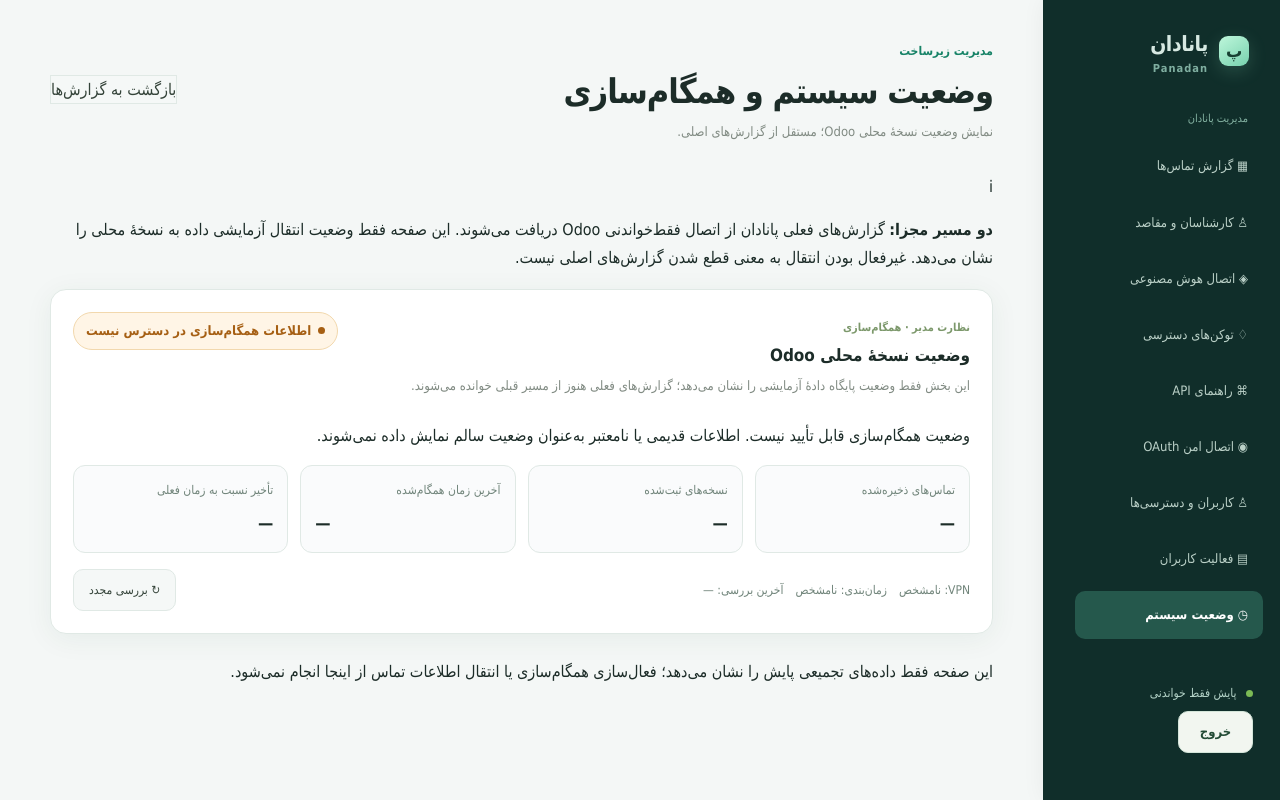
After one commit to aliinreallife/panadan, a FastAPI app: template templates/system.html in a window 1280 px wide. The commit adds this page. Run offline with FastAPI, Linux system fonts and the light colour scheme; the template is opened without the code that fills it, so the values that code supplies are empty; parts of the project's set-up code (start-up, migrations or seed data) failed here and were passed over; some libraries are stand-ins or nearby versions.

Commit message:
ui: move Odoo mirror telemetry into a dedicated admin status screen

```diff
--- a/server/main.py
+++ b/server/main.py
@@ -334,6 +334,15 @@ def dashboard(request: Request):
         'abilities':{cap:has_capability(session,cap) for cap in CAPABILITIES},
         'selected_operator':None, 'operator_title':None, 'operator_meta':{},
     })
+
+
+@app.get('/dashboard/system', response_class=HTMLResponse, include_in_schema=False)
+def system_health_page(request: Request, session: dict = Depends(current_session)):
+    """Admin-only monitoring UI; no source database access on page render."""
+    admin_only(session)
+    return templates.TemplateResponse(request, 'system.html', {
+        'session': session, 'csrf': session['csrf'],
+    }, headers={'Cache-Control': 'no-store'})
 
 
 @app.get('/dashboard/mirror-health', include_in_schema=False)
--- a/static/mirror-health.js
+++ b/static/mirror-health.js
@@ -33,14 +33,30 @@
     service_failed: ['خطا در همگام‌سازی', 'warning'],
     disk_low: ['فضای ذخیره‌سازی کم است', 'warning'],
     unavailable: ['اطلاعات همگام‌سازی در دسترس نیست', 'warning'],
-    not_configured: ['نمایش وضعیت هنوز متصل نشده', 'muted'],
+    not_configured: ['همگام‌سازی محلی تنظیم نشده', 'muted'],
   };
   let busy = false;
   const show = data => {
     const [label, state] = states[data.state] || states.unavailable;
     const status = el('mirror-health-state');
-    status.textContent = label;
+    // Disabled source and missing publisher must not look like the same fault.
+    const disabled = data.state === 'not_configured' && data.source_enabled === false;
+    const missing = data.state === 'not_configured' && data.source_enabled !== false;
+    status.textContent = disabled ? 'همگام‌سازی نسخهٔ محلی غیرفعال است' :
+      missing ? 'اطلاعات پایش هنوز در دسترس نیست' : label;
     status.dataset.state = state;
+    const explanation = el('mirror-health-explanation');
+    if (explanation) {
+      explanation.textContent = disabled ?
+        'سرویس پایش پاسخ می‌دهد، اما انتقال داده از Odoo به نسخهٔ محلی فعال نشده است. گزارش‌های اصلی پانادان مستقل از این انتقال کار می‌کنند.' :
+        missing ?
+        'هنوز وضعیت قابل‌اعتمادی از سرویس پایش دریافت نشده است. اتصال فایل پایش و دسترسی خواندن آن را بررسی کنید.' :
+        data.state === 'caught_up' ?
+        'همگام‌سازی نسخهٔ محلی مطابق آخرین دادهٔ پایش به‌روز است؛ این وضعیت مستقل از مسیر گزارش‌های اصلی است.' :
+        data.state === 'unavailable' ?
+        'وضعیت همگام‌سازی قابل تأیید نیست. اطلاعات قدیمی یا نامعتبر به‌عنوان وضعیت سالم نمایش داده نمی‌شوند.' :
+        'وضعیت در حال تغییر است. جزئیات سرویس و زمان آخرین بررسی را در بخش پایین ببینید.';
+    }
     el('mirror-health-records').textContent = fa(data.records);
     el('mirror-health-revisions').textContent = fa(data.revisions);
     el('mirror-health-through').textContent = time(data.completed_through);
--- /dev/null
+++ b/templates/system.html
@@ -0,0 +1,67 @@
+<!doctype html>
+<html lang="fa" dir="rtl">
+<head>
+<meta charset="utf-8"><meta name="viewport" content="width=device-width,initial-scale=1">
+<title>وضعیت سیستم و همگام‌سازی | پانادان</title>
+<link rel="icon" type="image/svg+xml" href="/static/favicon.svg">
+<link rel="stylesheet" href="/static/vendor/panadan-bundle.css">
+<link rel="stylesheet" href="/static/style.css">
+</head><body><div class="shell">
+<aside class="sidebar"><a class="logo" href="/dashboard"><span class="brand-mark small">پ</span><span>پانادان <b>Panadan</b></span></a>
+<div class="nav-caption">مدیریت پانادان</div><nav>
+<a href="/dashboard">▦ گزارش تماس‌ها</a>
+<a href="/dashboard/operators">♙ کارشناسان و مقاصد</a>
+<a href="/dashboard/connect">◈ اتصال هوش مصنوعی</a>
+<a href="/dashboard/tokens">♢ توکن‌های دسترسی</a>
+<a href="/dashboard/api">⌘ راهنمای API</a>
+<a href="/dashboard/oauth">◉ اتصال امن OAuth</a>
+<a href="/dashboard/users">♙ کاربران و دسترسی‌ها</a>
+<a href="/dashboard/activity">▤ فعالیت کاربران</a>
+<a class="active" aria-current="page" href="/dashboard/system">◷ وضعیت سیستم</a>
+</nav><div class="side-footer"><span class="status"><span class="dot"></span> پایش فقط خواندنی</span>
+<form method="post" action="/logout"><input type="hidden" name="csrf" value="{{csrf}}"><button type="submit" class="link-button">خروج</button></form></div></aside>
+<main class="content system-health-content">
+<header class="page-head system-health-page-head"><div>
+<span class="eyebrow">مدیریت زیرساخت</span>
+<h1>وضعیت سیستم و همگام‌سازی</h1>
+<p class="muted">نمایش وضعیت نسخهٔ محلی Odoo؛ مستقل از گزارش‌های اصلی.</p>
+</div><a class="secondary" href="/dashboard">بازگشت به گزارش‌ها</a></header>
+<div class="system-source-context">
+<span class="system-source-icon" aria-hidden="true">i</span>
+<p><strong>دو مسیر مجزا:</strong> گزارش‌های فعلی پانادان از اتصال فقط‌خواندنی Odoo دریافت می‌شوند.
+این صفحه فقط وضعیت انتقال آزمایشی داده به نسخهٔ محلی را نشان می‌دهد.
+غیرفعال بودن انتقال به معنی قطع شدن گزارش‌های اصلی نیست.</p></div>
+<section class="panel mirror-health-panel" id="mirror-health-panel" aria-labelledby="mirror-health-title">
+  <div class="panel-head mirror-health-head">
+    <div>
+      <span class="eyebrow">نظارت مدیر · همگام‌سازی</span>
+      <h2 id="mirror-health-title">وضعیت نسخهٔ محلی Odoo</h2>
+      <p class="muted small-text">این بخش فقط وضعیت پایگاه دادهٔ آزمایشی را نشان می‌دهد؛ گزارش‌های فعلی هنوز از مسیر قبلی خوانده می‌شوند.</p>
+    </div>
+    <span class="mirror-health-state" id="mirror-health-state" role="status" aria-live="polite">در حال بررسی…</span>
+  </div>
+  <p class="mirror-health-explanation" id="mirror-health-explanation" role="status" aria-live="polite">در حال دریافت اطلاعات سرویس پایش…</p>
+  <div class="mirror-health-grid">
+    <div class="mirror-health-stat"><span>تماس‌های ذخیره‌شده</span><strong id="mirror-health-records">—</strong></div>
+    <div class="mirror-health-stat"><span>نسخه‌های ثبت‌شده</span><strong id="mirror-health-revisions">—</strong></div>
+    <div class="mirror-health-stat"><span>آخرین زمان همگام‌شده</span><strong id="mirror-health-through" dir="ltr">—</strong></div>
+    <div class="mirror-health-stat"><span>تأخیر نسبت به زمان فعلی</span><strong id="mirror-health-lag">—</strong></div>
+  </div>
+  <div class="mirror-health-detail" id="mirror-health-progress" hidden>
+    <span>در حال جبران عقب‌ماندگی</span>
+    <strong id="mirror-health-processed" dir="ltr">—</strong>
+    <span>تا</span>
+    <strong id="mirror-health-upper" dir="ltr">—</strong>
+  </div>
+  <div class="mirror-health-footer">
+    <span id="mirror-health-vpn">VPN: در حال بررسی</span>
+    <span id="mirror-health-timer">زمان‌بندی: در حال بررسی</span>
+    <span id="mirror-health-updated">آخرین بررسی: —</span>
+    <button type="button" class="secondary" id="mirror-health-refresh">↻ بررسی مجدد</button>
+  </div>
+</section>
+<p class="system-health-footnote">این صفحه فقط داده‌های تجمیعی پایش را نشان می‌دهد؛ فعال‌سازی همگام‌سازی یا انتقال اطلاعات تماس از اینجا انجام نمی‌شود.</p>
+</main></div>
+<script src="/static/mirror-health.js" defer></script>
+<script src="/static/mobile-nav.js" defer></script>
+</body></html>
```
Also changed, not shown: templates/dashboard.html (+2 -32 lines), tests/test_mirror_health.py (+7 -2 lines).
